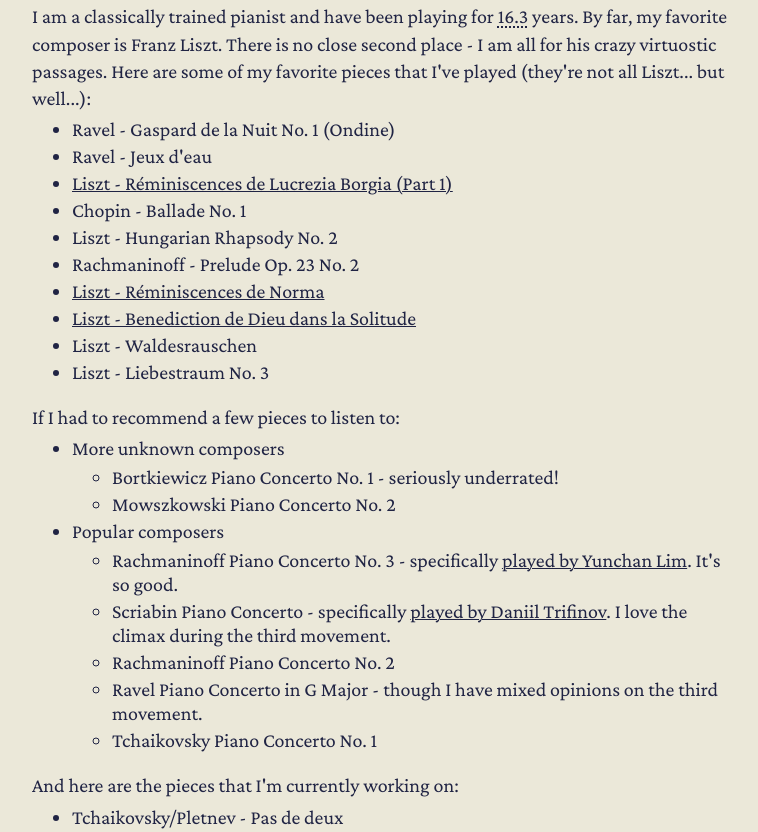
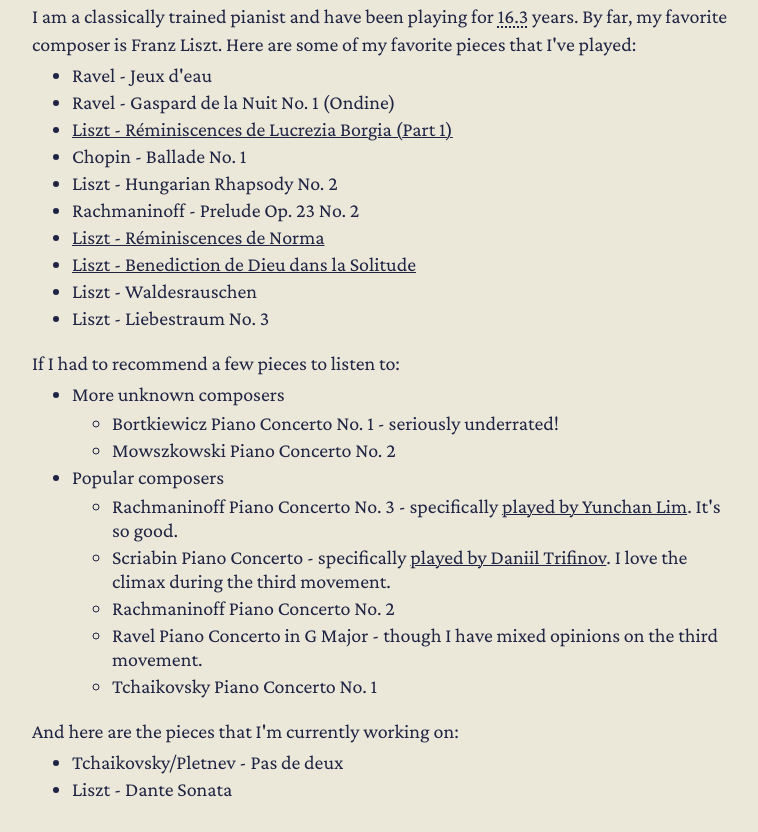
Before and after one commit to ethannp/ethannp.github.io, a plain HTML site: page index.html in a window 1280 px wide. Shown: the part 2212-3044 px from the top of the page, without its empty margins (258-1016 px from the left). Drawn offline with nearby package versions, Linux system fonts and the light colour scheme.

Commit message:
piano updated

```diff
--- a/index.html
+++ b/index.html
@@ -104,12 +104,11 @@
             <h2>piano</h2>
             <p>I am a classically trained pianist and have been playing for <abbr title="Since March 2008"><span
                         id="years"></span></abbr> years. By far, my
-                favorite composer is Franz Liszt. There is no close second place - I am all for his crazy virtuostic
-                passages. Here are some of my favorite pieces that I've played (they're not all Liszt... but well...):
+                favorite composer is Franz Liszt. Here are some of my favorite pieces that I've played:
             </p>
             <ul>
+                <li>Ravel - Jeux d'eau</li>
                 <li>Ravel - Gaspard de la Nuit No. 1 (Ondine)</li>
-                <li>Ravel - Jeux d'eau</li>
                 <li><a href="https://www.youtube.com/watch?v=2S9qVoVzSA4" target="_blank">Liszt - Réminiscences de
                         Lucrezia Borgia (Part 1)</a></li>
                 <li>Chopin - Ballade No. 1</li>
@@ -146,6 +145,7 @@
             <p>And here are the pieces that I'm currently working on:</p>
             <ul>
                 <li>Tchaikovsky/Pletnev - Pas de deux</li>
+                <li>Liszt - Dante Sonata</li>
             </ul>
 
             <script>
@@ -176,7 +176,7 @@
         </div>
 
         <footer id="footer">
-            Last updated 4/7/2024
+            Last updated 6/25/2024
         </footer>
     </div>
 </body>
```
